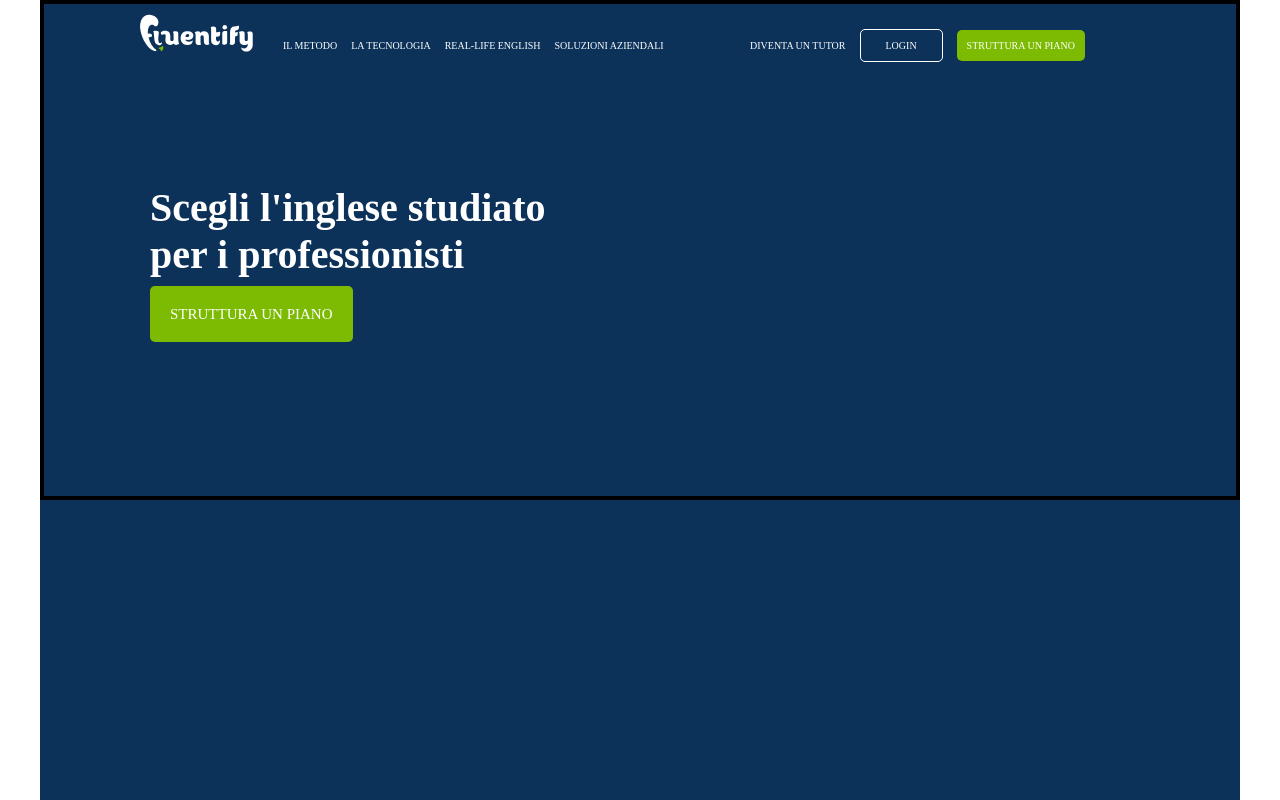
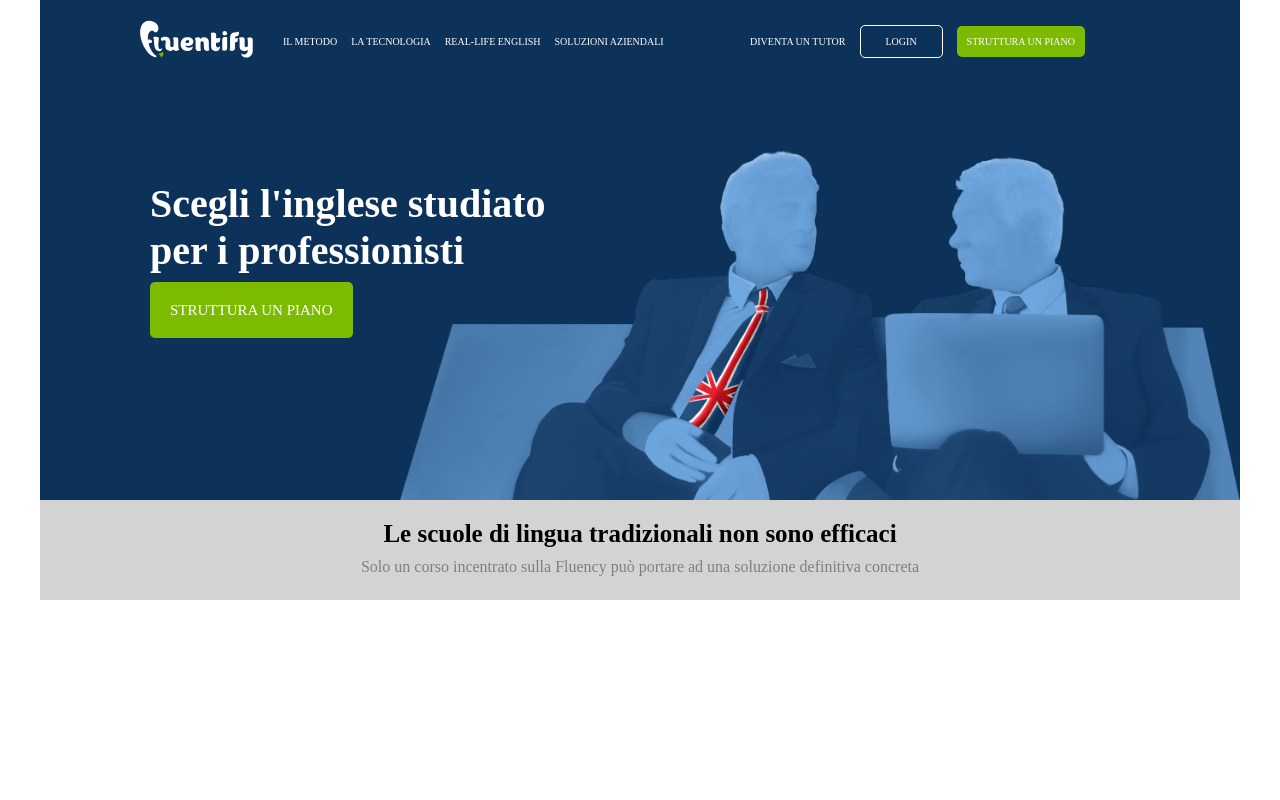
Before and after one commit to danielpellegrini/htmlcss-fluentify, a plain HTML site: page index.html in a window 1280 px wide. Drawn offline with Linux system fonts and the light colour scheme.

Commit message:
header completed

```diff
--- a/css/style.css
+++ b/css/style.css
@@ -6,7 +6,7 @@
 
 .main-container {
   width: 1200px;
-  height: 800px;
+  /* height: 800px; */
   background: #0C325A;
   /* border: 4px solid black; */
 }
@@ -14,7 +14,22 @@
 header {
   width: 1200px;
   height: 500px;
-  border: 4px solid black;
+  /* border: 4px solid black; */
+}
+
+.bkgrd-container {
+  height: 500px;
+  /* border: 2px solid red; */
+}
+
+.bkgrd {
+  width: 70%;
+  height: 70%;
+  background-image: url(../img/head-img.png);
+  background-size: 100% 100%;
+  background-repeat: no-repeat;
+  background-position: right;
+  margin-top: 150px;
 }
 
 .header-content {
@@ -31,6 +46,7 @@ header {
 }
 .logo {
   margin-right: 20px;
+  margin-top: 10px;
 }
 
 .nav-right {
@@ -63,8 +79,30 @@ li {
   text-decoration: none;
   font-size: 15px;
   padding: 20px;
-  margin-top: 20px;
 }
+
+.slogan2 {
+  width: 1200px;
+  height: 100px;
+  background-color: #D3D3D3;
+}
+
+span {
+  text-align: center;
+  display: block;
+}
+
+span:first-child {
+  padding-top: 20px;
+  font-weight: bolder;
+  font-size: 25px;
+}
+
+span:nth-child(2) {
+  padding-top: 10px;
+  color: grey;
+}
+
 
 
 /* utility */
--- a/index.html
+++ b/index.html
@@ -10,10 +10,14 @@
     <div class="main-container centering">
       <!-- header -->
       <header class="relative">
+        <!-- header image container -->
+        <div class="bkgrd-container">
+          <!-- header background image -->
+          <div class="bkgrd fr">
+            <!-- header content -->
             <div class="header-content translate0">
               <!-- navigation bar -->
               <nav>
-
                 <div class="nav-left fl uppercase">
                   <img class="logo fl" src="img/logo.svg" alt="logo">
                   <ul class="fl">
@@ -30,14 +34,24 @@
                     <li><a href="#" class="button nav green">struttura un piano</a></li>
                   </ul>
                 </div>
-
               </nav>
               <!-- /navigation bar -->
+              <!-- slogan -->
               <div class="slogan white fl">
                 <h1>Scegli l'inglese studiato<br>per i professionisti</h1><br>
                 <a href="#" class="slogan-button green uppercase">struttura un piano</a>
               </div>
+              <!-- /slogan -->
             </div>
+            <!-- header content -->
+          </div>
+          <!-- /header background image -->
+        </div>
+        <div class="slogan2">
+          <span>Le scuole di lingua tradizionali non sono efficaci</span>
+          <span>Solo un corso incentrato sulla Fluency può portare ad una soluzione definitiva concreta</span>
+        </div>
+        <!-- /header image container -->
       </header>
       <!-- /header -->
 
```
Also changed, not shown: img/head-img.png (added). Lines whose indentation alone changed are shown as unchanged.
